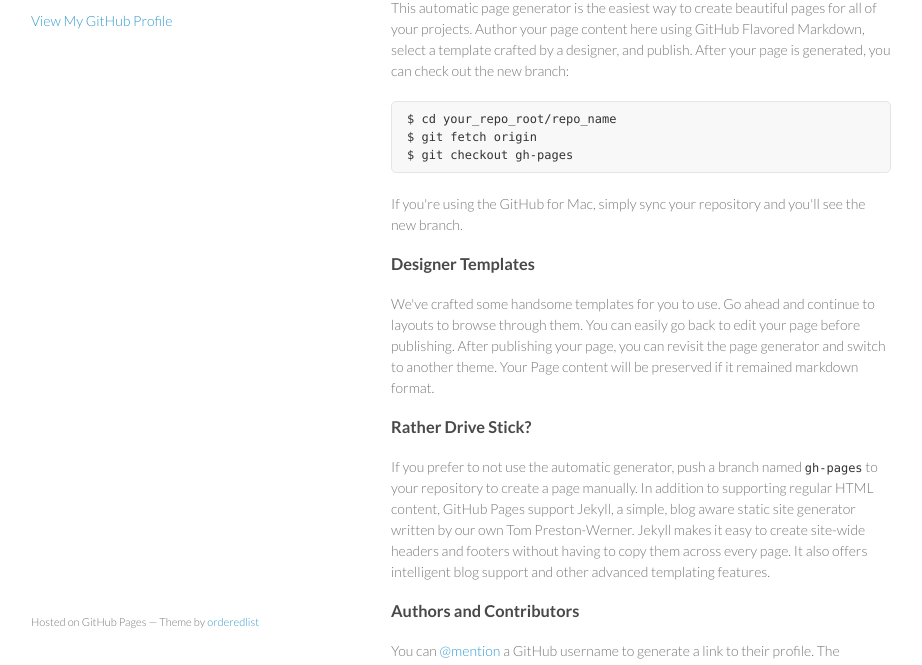
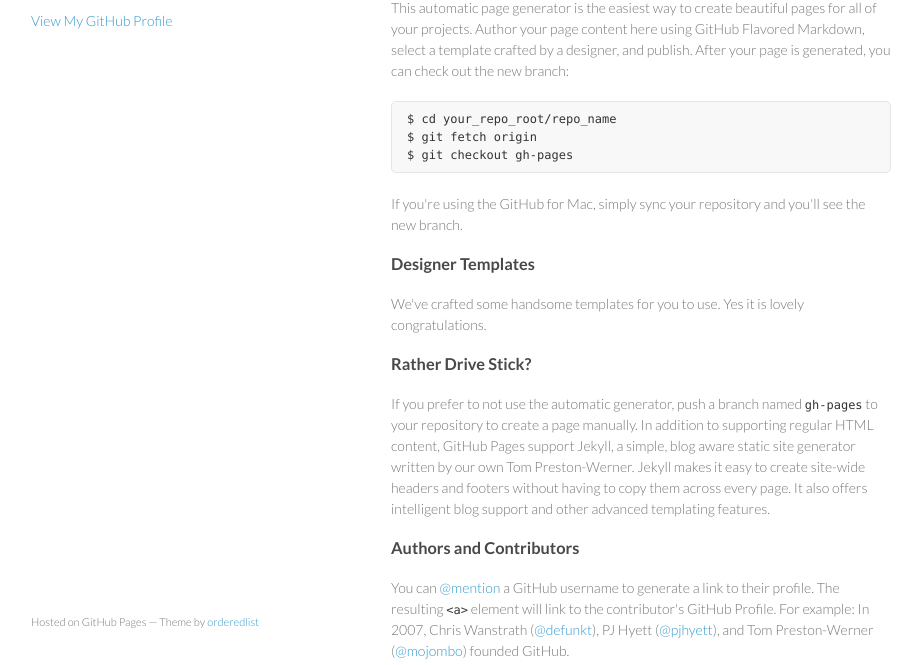
Before and after one commit to ldaly/ldaly.github.io, a plain HTML site: page index.html in a window 1280 px wide. Shown: the part 99-764 px from the top of the page, without its empty margins (179-1101 px from the left). Drawn offline with Linux system fonts and the light colour scheme.

Commit message:
Updated index.html

```diff
--- a/index.html
+++ b/index.html
@@ -38,7 +38,7 @@ $ git checkout gh-pages
 <h3>
 <a name="designer-templates" class="anchor" href="#designer-templates"><span class="octicon octicon-link"></span></a>Designer Templates</h3>
 
-<p>We've crafted some handsome templates for you to use. Go ahead and continue to layouts to browse through them. You can easily go back to edit your page before publishing. After publishing your page, you can revisit the page generator and switch to another theme. Your Page content will be preserved if it remained markdown format.</p>
+<p>We've crafted some handsome templates for you to use. Yes it is lovely congratulations.</p>
 
 <h3>
 <a name="rather-drive-stick" class="anchor" href="#rather-drive-stick"><span class="octicon octicon-link"></span></a>Rather Drive Stick?</h3>
```
